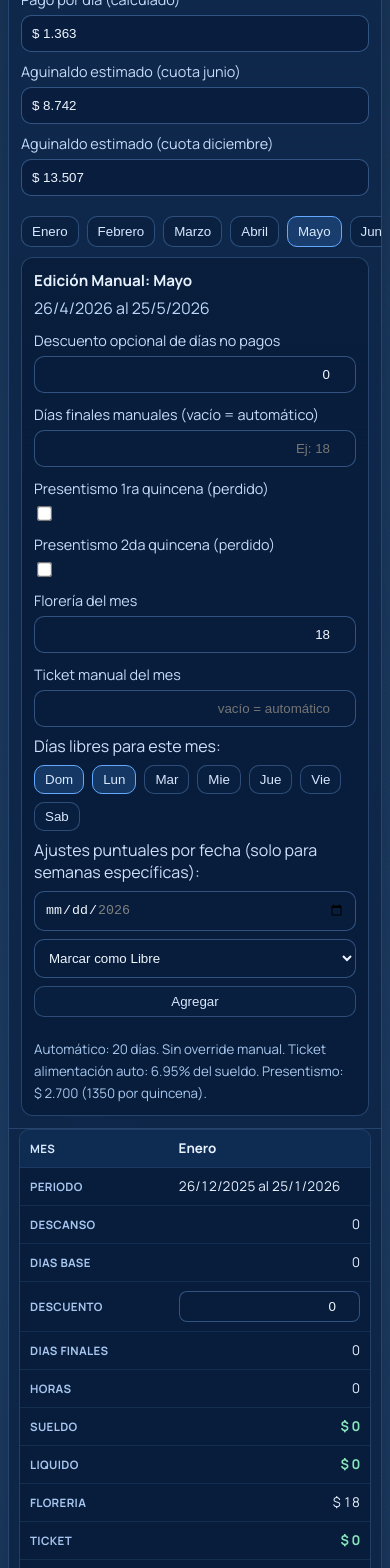
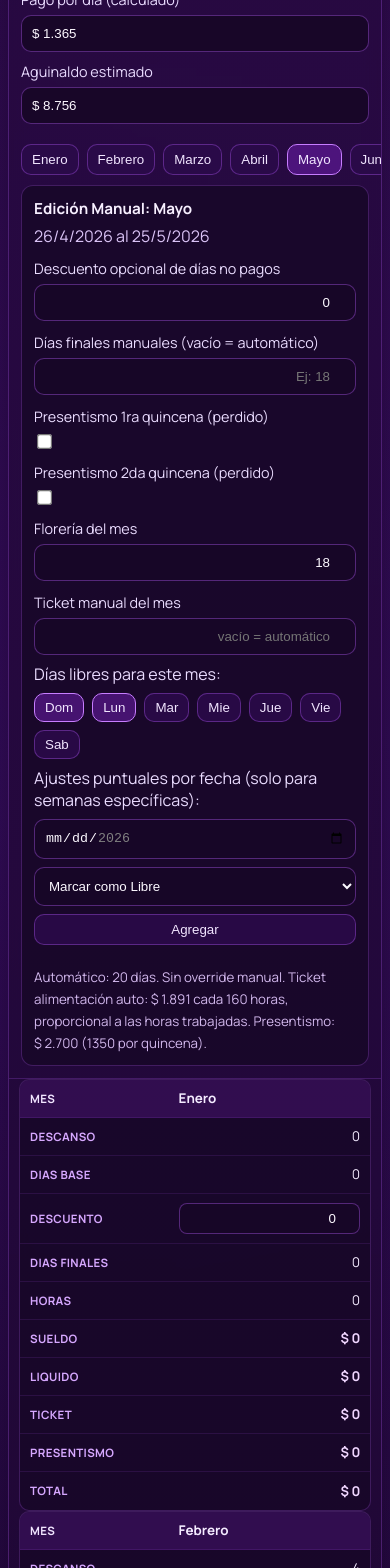
Before and after one commit to gFabri/Sueldos, a React (Vite) app: page / in a window 390 px wide. Shown: the part 432-2000 px from the top of the page. Built offline with nearby package versions, Linux system fonts and the light colour scheme.

Commit message:
Refactor salary table styles for improved readability; update hourly rate and food ticket calculations in App component. Introduce new theme overrides for enhanced UI aesthetics.

```diff
--- a/src/App.css
+++ b/src/App.css
@@ -119,30 +119,8 @@ td {
   color: #e8f1ff;
 }
 
-.salary-table-wrap th:nth-child(3),
-.salary-table-wrap th:nth-child(4),
-.salary-table-wrap th:nth-child(5),
-.salary-table-wrap th:nth-child(6),
-.salary-table-wrap th:nth-child(7),
-.salary-table-wrap th:nth-child(8),
-.salary-table-wrap th:nth-child(9),
-.salary-table-wrap th:nth-child(10),
-.salary-table-wrap th:nth-child(11),
-.salary-table-wrap th:nth-child(12),
-.salary-table-wrap th:nth-child(13),
-.salary-table-wrap th:nth-child(14),
-.salary-table-wrap td:nth-child(3),
-.salary-table-wrap td:nth-child(4),
-.salary-table-wrap td:nth-child(5),
-.salary-table-wrap td:nth-child(6),
-.salary-table-wrap td:nth-child(7),
-.salary-table-wrap td:nth-child(8),
-.salary-table-wrap td:nth-child(9),
-.salary-table-wrap td:nth-child(10),
-.salary-table-wrap td:nth-child(11),
-.salary-table-wrap td:nth-child(12),
-.salary-table-wrap td:nth-child(13),
-.salary-table-wrap td:nth-child(14),
+.salary-table-wrap th:nth-child(n + 2),
+.salary-table-wrap td:nth-child(n + 2),
 .expense-table-wrap th:nth-child(4),
 .expense-table-wrap td:nth-child(4) {
   text-align: right;
@@ -475,19 +453,16 @@ td {
   }
 
   .salary-table-wrap td:nth-child(1)::before { content: 'Mes'; }
-  .salary-table-wrap td:nth-child(2)::before { content: 'Periodo'; }
-  .salary-table-wrap td:nth-child(3)::before { content: 'Descanso'; }
-  .salary-table-wrap td:nth-child(4)::before { content: 'Dias base'; }
-  .salary-table-wrap td:nth-child(5)::before { content: 'Descuento'; }
-  .salary-table-wrap td:nth-child(6)::before { content: 'Dias finales'; }
-  .salary-table-wrap td:nth-child(7)::before { content: 'Horas'; }
-  .salary-table-wrap td:nth-child(8)::before { content: 'Sueldo'; }
-  .salary-table-wrap td:nth-child(9)::before { content: 'Liquido'; }
-  .salary-table-wrap td:nth-child(10)::before { content: 'Floreria'; }
-  .salary-table-wrap td:nth-child(11)::before { content: 'Ticket'; }
-  .salary-table-wrap td:nth-child(12)::before { content: 'Presentismo'; }
-  .salary-table-wrap td:nth-child(13)::before { content: 'Total'; }
-  .salary-table-wrap td:nth-child(14)::before { content: 'Aguinaldo'; }
+  .salary-table-wrap td:nth-child(2)::before { content: 'Descanso'; }
+  .salary-table-wrap td:nth-child(3)::before { content: 'Dias base'; }
+  .salary-table-wrap td:nth-child(4)::before { content: 'Descuento'; }
+  .salary-table-wrap td:nth-child(5)::before { content: 'Dias finales'; }
+  .salary-table-wrap td:nth-child(6)::before { content: 'Horas'; }
+  .salary-table-wrap td:nth-child(7)::before { content: 'Sueldo'; }
+  .salary-table-wrap td:nth-child(8)::before { content: 'Liquido'; }
+  .salary-table-wrap td:nth-child(9)::before { content: 'Ticket'; }
+  .salary-table-wrap td:nth-child(10)::before { content: 'Presentismo'; }
+  .salary-table-wrap td:nth-child(11)::before { content: 'Total'; }
 
   .expense-table-wrap td:nth-child(1)::before { content: 'Fecha'; }
   .expense-table-wrap td:nth-child(2)::before { content: 'Categoria'; }
@@ -505,7 +480,6 @@ td {
   }
 
   .salary-table-wrap td:nth-child(1),
-  .salary-table-wrap td:nth-child(2),
   .expense-table-wrap td:nth-child(1),
   .expense-table-wrap td:nth-child(2),
   .expense-table-wrap td:nth-child(3),
@@ -533,3 +507,135 @@ td {
     grid-template-columns: 1fr;
   }
 }
+
+/* Final theme overrides */
+.app-shell {
+  background:
+    radial-gradient(circle at 18% 18%, rgba(112, 24, 214, 0.34), transparent 42%),
+    radial-gradient(circle at 86% 0%, rgba(156, 36, 214, 0.22), transparent 38%),
+    linear-gradient(135deg, #07020d, #160622 48%, #26063f);
+  color: #f7efff;
+}
+
+.panel {
+  border-color: rgba(183, 92, 255, 0.28);
+  background: linear-gradient(180deg, rgba(40, 10, 67, 0.92), rgba(13, 4, 22, 0.96));
+  box-shadow: 0 24px 54px rgba(0, 0, 0, 0.52);
+}
+
+.header {
+  border-bottom-color: rgba(183, 92, 255, 0.28);
+  background: linear-gradient(90deg, rgba(126, 35, 218, 0.26), rgba(126, 35, 218, 0));
+}
+
+.header p,
+.month-editor p,
+.schedule-header p {
+  color: #dbc4f7;
+}
+
+label,
+.rest-days-picker > span,
+.special-days > span {
+  color: #eadcff;
+}
+
+input,
+select {
+  border-color: rgba(183, 92, 255, 0.38);
+  background: rgba(24, 7, 40, 0.94);
+  color: #fcf8ff;
+}
+
+input:focus,
+select:focus {
+  border-color: #c77dff;
+  box-shadow: 0 0 0 3px rgba(199, 125, 255, 0.16);
+}
+
+.table-wrap {
+  border-top-color: rgba(183, 92, 255, 0.22);
+}
+
+th,
+.table-wrap td::before {
+  color: #d6a8ff;
+}
+
+td {
+  color: #f4ebff;
+  border-bottom-color: rgba(183, 92, 255, 0.14);
+}
+
+.salary {
+  color: #f0d6ff;
+}
+
+.month-tab,
+.weekday-btn,
+.chip {
+  border-color: rgba(183, 92, 255, 0.36);
+  background: rgba(44, 11, 74, 0.86);
+  color: #f1e5ff;
+}
+
+.month-tab:hover,
+.weekday-btn:hover,
+.chip:hover {
+  border-color: rgba(215, 158, 255, 0.72);
+  background: rgba(64, 16, 106, 0.94);
+}
+
+.month-tab.is-active,
+.weekday-btn.is-on {
+  border-color: #c77dff;
+  background: rgba(119, 35, 190, 0.48);
+}
+
+.month-editor,
+.schedule-card {
+  border-color: rgba(183, 92, 255, 0.26);
+  background: rgba(24, 7, 40, 0.88);
+}
+
+.month-editor small,
+.schedule-actions small,
+.schedule-card small {
+  color: #d2b8ed;
+}
+
+.chip-rest,
+.schedule-card.is-rest-day {
+  border-color: rgba(199, 125, 255, 0.48);
+  background: rgba(60, 16, 95, 0.72);
+}
+
+.chip-work {
+  border-color: rgba(255, 187, 240, 0.46);
+  background: rgba(100, 24, 81, 0.52);
+}
+
+.schedule-card span,
+.schedule-section-title,
+.table-wrap td:first-child::before {
+  color: #f1e5ff;
+}
+
+@media (max-width: 760px) {
+  .table-wrap {
+    border-top-color: rgba(183, 92, 255, 0.22);
+  }
+
+  .table-wrap tr {
+    border-color: rgba(183, 92, 255, 0.24);
+    background: rgba(24, 7, 40, 0.88);
+  }
+
+  .table-wrap td {
+    border-bottom-color: rgba(183, 92, 255, 0.12);
+  }
+
+  .table-wrap td:first-child {
+    background: rgba(119, 35, 190, 0.26);
+  }
+}
--- a/src/App.jsx
+++ b/src/App.jsx
@@ -3,13 +3,15 @@ import './App.css'
 import SchedulePage from './SchedulePage'
 import GestionPage from './GestionPage'
 
-const DEFAULT_HOURLY_RATE = 170.39
+const DEFAULT_HOURLY_RATE = 170.67
 const DEFAULT_HOURS_PER_DAY = 8
 const JUBILACION_RATE = 0.15
 const FONASA_RATE = 0.045
 const FRL_RATE = 0.001
 const FLORERIA_MVD = 18
-const FOOD_TICKET_RATE = 0.0695
+const FOOD_TICKET_PER_160_HOURS = 1890.91
+const FOOD_TICKET_HOURS_BASE = 160
+const FOOD_TICKET_PER_HOUR = FOOD_TICKET_PER_160_HOURS / FOOD_TICKET_HOURS_BASE
 const PRESENTISMO_PER_HALF = 1350
 const DAY_LABELS = ['Dom', 'Lun', 'Mar', 'Mie', 'Jue', 'Vie', 'Sab']
 
@@ -23,6 +25,10 @@ function formatMoney(value) {
 
 function formatDate(date) {
   return date.toLocaleDateString('es-UY')
+}
+
+function roundMoney(value) {
+  return Math.round((Number(value) || 0) * 100) / 100
 }
 
 function formatIsoDate(date) {
@@ -142,18 +148,19 @@ function App() {
         : autoFinalWorkDays
       const monthDailyPay = Math.max(0, Number(hourlyRate) || 0) * Math.max(0, Number(hoursPerDay) || 0)
       const workedHours = finalWorkDays * Math.max(0, Number(hoursPerDay) || 0)
-      const monthSalary = finalWorkDays * monthDailyPay
-      const taxes = monthSalary * (JUBILACION_RATE + FONASA_RATE + FRL_RATE)
-      const floreria = Math.max(0, Number(monthlyFloreria[monthIndex]) || 0)
-      const liquidSalary = Math.max(0, monthSalary - taxes - floreria)
-      const ticketManual = Number(monthlyTicketManual[monthIndex]) || 0
-      const foodTicket = ticketManual > 0 ? ticketManual : monthSalary * FOOD_TICKET_RATE
       const monthsWorked = monthDiff(employmentStart, endVisible)
       const presentismoEnabled = monthsWorked >= 2
       const presentismo = presentismoEnabled
         ? (monthlyPresentismoLostQ1[monthIndex] ? 0 : PRESENTISMO_PER_HALF) +
           (monthlyPresentismoLostQ2[monthIndex] ? 0 : PRESENTISMO_PER_HALF)
         : 0
+      const monthSalary = finalWorkDays * monthDailyPay
+      const taxableSalary = monthSalary + presentismo
+      const taxes = taxableSalary * (JUBILACION_RATE + FONASA_RATE + FRL_RATE)
+      const floreria = Math.max(0, Number(monthlyFloreria[monthIndex]) || 0)
+      const liquidSalary = Math.max(0, monthSalary - taxes - floreria)
+      const ticketManual = Number(monthlyTicketManual[monthIndex]) || 0
+      const foodTicket = ticketManual > 0 ? ticketManual : roundMoney(workedHours * FOOD_TICKET_PER_HOUR)
       const totalToCollect = liquidSalary + presentismo
       const nominalForAguinaldo = monthSalary + presentismo
 
@@ -204,7 +211,6 @@ function App() {
     return rows
   }, [
     year,
-    dailyPay,
     monthlyUnpaidDays,
     monthlyManualFinalDays,
     monthlyRestDays,
@@ -215,6 +221,7 @@ function App() {
     monthlyPresentismoLostQ2,
     monthlyFloreria,
     monthlyTicketManual,
+    hourlyRate,
     hoursPerDay,
   ])
 
@@ -312,15 +319,8 @@ function App() {
     })
   }
 
-  const handleCollectedManualChange = (index, value) => {
-    setMonthlyCollectedManual((prev) => {
-      const next = [...prev]
-      next[index] = value
-      return next
-    })
-  }
-
   const activePeriod = periods[activeMonth]
+  const nextAguinaldo = now.getMonth() <= 5 ? periods.cuotaJunio : periods.cuotaDiciembre
   const isHorariosRoute = window.location.pathname.toLowerCase().startsWith('/horarios')
   const isGestionRoute = window.location.pathname.toLowerCase().startsWith('/gestion')
 
@@ -400,13 +400,8 @@ function App() {
           </label>
 
           <label>
-            Aguinaldo estimado (cuota junio)
-            <input type="text" value={formatMoney(periods.cuotaJunio || 0)} readOnly />
-          </label>
-
-          <label>
-            Aguinaldo estimado (cuota diciembre)
-            <input type="text" value={formatMoney(periods.cuotaDiciembre || 0)} readOnly />
+            Aguinaldo estimado
+            <input type="text" value={formatMoney(nextAguinaldo || 0)} readOnly />
           </label>
         </div>
 
@@ -544,7 +539,7 @@ function App() {
             {activePeriod.hasManualFinalDays
               ? ` Manual aplicado: ${activePeriod.finalWorkDays} días.`
               : ' Sin override manual.'}
-            {` Ticket alimentación auto: ${(FOOD_TICKET_RATE * 100).toFixed(2)}% del sueldo.`}
+            {` Ticket alimentación auto: ${formatMoney(FOOD_TICKET_PER_160_HOURS)} cada ${FOOD_TICKET_HOURS_BASE} horas, proporcional a las horas trabajadas.`}
             {` Presentismo: ${formatMoney(activePeriod.presentismo)} (1350 por quincena).`}
             {!activePeriod.presentismoEnabled ? ' Se habilita desde el 3er mes laboral.' : ''}
           </small>
@@ -555,7 +550,6 @@ function App() {
             <thead>
               <tr>
                 <th>Mes</th>
-                <th>Período</th>
                 <th>Descanso</th>
                 <th>Días base</th>
                 <th>Descuento opcional</th>
@@ -563,19 +557,15 @@ function App() {
                 <th>Horas trabajadas</th>
                 <th>Sueldo mes</th>
                 <th>Líquido calc.</th>
-
-                <th>Florería</th>
                 <th>Ticket alimentación</th>
                 <th>Presentismo</th>
                 <th>Total a cobrar</th>
-                <th>Aguinaldo período</th>
               </tr>
             </thead>
             <tbody>
               {periods.map((period, index) => (
                 <tr key={period.key}>
                   <td className="capitalize">{period.label}</td>
-                  <td>{period.periodText}</td>
                   <td>{period.restDays}</td>
                   <td>{period.baseWorkDays}</td>
                   <td>
@@ -592,11 +582,9 @@ function App() {
                   <td>{period.workedHours}</td>
                   <td className="salary">{formatMoney(period.monthSalary)}</td>
                   <td className="salary">{formatMoney(period.liquidSalary)}</td>
-                  <td>{formatMoney(period.floreria)}</td>
                   <td className="salary">{formatMoney(period.foodTicket)}</td>
                   <td className="salary">{formatMoney(period.presentismo)}</td>
                   <td className="salary">{formatMoney(period.totalToCollect)}</td>
-                  <td className="salary">{formatMoney(period.aguinaldoPeriodo)}</td>
                 </tr>
               ))}
             </tbody>
```
